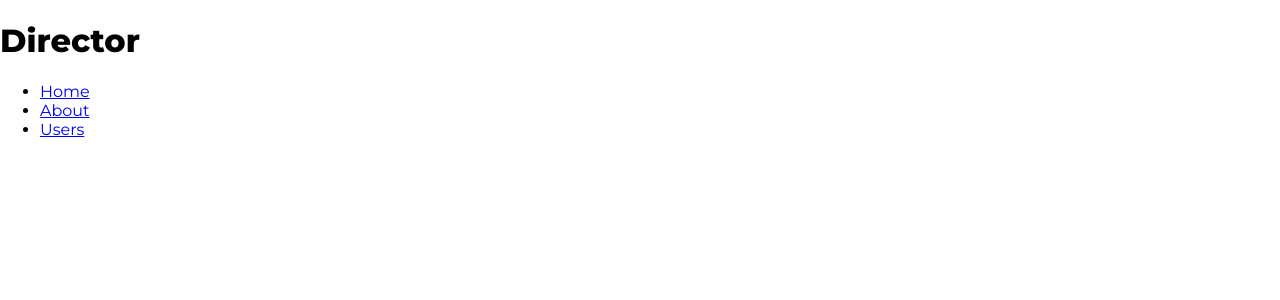
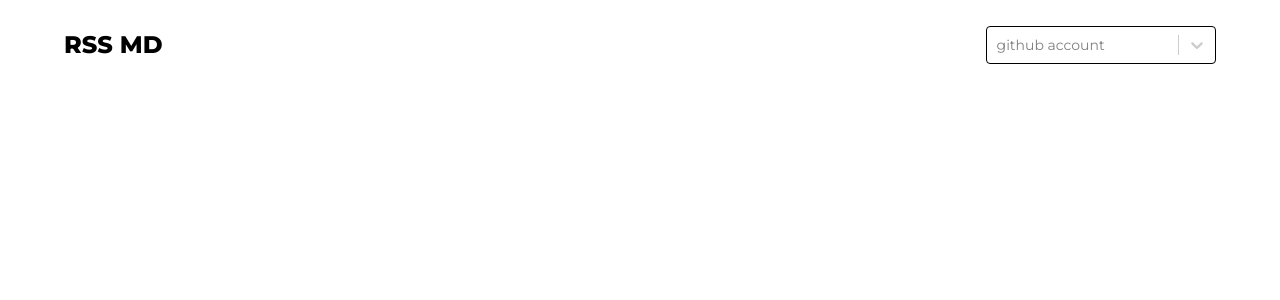
Before and after one commit to uniorunr/mentor-dashboard, a React app in the folder rss-mentor-dashboard/: page / in a window 1280 px wide. Shown: the top 300 px of the page. Built offline with nearby package versions, Linux system fonts and the light colour scheme.

Commit message:
feature: add Navbar component

```diff
--- /dev/null
+++ b/rss-mentor-dashboard/src/components/NavBar/Logo/Logo.css
@@ -0,0 +1,9 @@
+.navbar-logo {
+  margin: 0;
+}
+
+.navbar-logo a {
+  color: black;
+  text-decoration: none;
+  font-weight: bold;
+}
--- /dev/null
+++ b/rss-mentor-dashboard/src/components/NavBar/Logo/Logo.jsx
@@ -0,0 +1,16 @@
+import React from 'react';
+import PropTypes from 'prop-types';
+import './Logo.css';
+
+const Logo = ({ link, brandName }) => (
+  <h1 className="navbar-logo">
+    <a href={link}>{brandName}</a>
+  </h1>
+);
+
+Logo.propTypes = {
+  link: PropTypes.string.isRequired,
+  brandName: PropTypes.string.isRequired,
+};
+
+export default Logo;
--- a/rss-mentor-dashboard/src/components/NavBar/NavBar.css
+++ b/rss-mentor-dashboard/src/components/NavBar/NavBar.css
@@ -0,0 +1,13 @@
+.navbar-container {
+  display: flex;
+  justify-content: center;
+}
+
+.navbar-container .navbar {
+  width: 90%;
+  margin: 2% 0;
+  display: flex;
+  flex-direction: row;
+  justify-content: space-between;
+  align-items: center;
+}
--- a/rss-mentor-dashboard/src/components/NavBar/NavBar.jsx
+++ b/rss-mentor-dashboard/src/components/NavBar/NavBar.jsx
@@ -1,18 +1,14 @@
 import React from 'react';
-import NavBarItem from './NavBarItems/NavBarItem';
+import Logo from './Logo/Logo';
+import UserPicker from './UserPicker/UserPicker';
 import './NavBar.css';
+import mentorsList from '../../utils/parseJSON';
 
 const NavBar = () => (
   <div className="navbar-container">
-    <div className="header-logo">
-      <h1>Director</h1>
-    </div>
-    <nav>
-      <ul>
-        <NavBarItem link="/" name="Home" />
-        <NavBarItem link="/about" name="About" />
-        <NavBarItem link="/users" name="Users" />
-      </ul>
+    <nav className="navbar">
+      <Logo link="/" brandName="RSS MD" />
+      <UserPicker placeholder="github account" options={mentorsList} />
     </nav>
   </div>
 );
--- a/rss-mentor-dashboard/src/components/NavBar/NavBarItems/NavBarItem.jsx
+++ /dev/null
@@ -1,16 +0,0 @@
-import React from 'react';
-import PropTypes from 'prop-types';
-import './NavBarItem.css';
-
-const NavBarItem = ({ link, name }) => (
-  <li>
-    <a href={link}>{name}</a>
-  </li>
-);
-
-NavBarItem.propTypes = {
-  link: PropTypes.string.isRequired,
-  name: PropTypes.string.isRequired,
-};
-
-export default NavBarItem;
--- /dev/null
+++ b/rss-mentor-dashboard/src/components/NavBar/UserPicker/UserPicker.css
@@ -0,0 +1,32 @@
+.user-picker-container {
+  display: flex;
+  align-items: center;
+}
+
+.user-picker-container input {
+  padding: 2% 4%;
+  border: solid #777 1px;
+  outline: none;
+  border-radius: 2px;
+}
+
+.user-picker-container input:focus {
+  border: solid #000 2px;
+}
+
+.react-select-container .react-select__control {
+  border: solid #000 1px;
+  box-shadow: none;
+}
+
+.react-select-container .react-select__control:hover {
+  border: solid #000 1px;
+}
+
+.react-select-container .react-select__control.react-select__control--is-focused {
+  border: solid #000 2px;
+}
+
+.react-select__single-value, .react-select__placeholder {
+  font-size: 14px;
+}
--- /dev/null
+++ b/rss-mentor-dashboard/src/components/NavBar/UserPicker/UserPicker.jsx
@@ -0,0 +1,52 @@
+import React, { Component, Fragment } from 'react';
+import Select from 'react-select';
+import PropTypes from 'prop-types';
+import './UserPicker.css';
+
+const customStyles = {
+  container: provided => ({
+    ...provided,
+    width: '20%',
+    'min-width': 155,
+  }),
+};
+
+class UserPicker extends Component {
+  state = {
+    selectedOption: null,
+  };
+
+  handleChange = (selectedOption) => {
+    this.setState({ selectedOption });
+  }
+
+  render() {
+    const { placeholder, options } = this.props;
+    const { selectedOption } = this.state;
+    return (
+      <Fragment>
+        <Select
+          className="react-select-container"
+          classNamePrefix="react-select"
+          placeholder={placeholder}
+          value={selectedOption}
+          onChange={this.handleChange}
+          options={options}
+          styles={customStyles}
+        />
+      </Fragment>
+    );
+  }
+}
+
+UserPicker.propTypes = {
+  placeholder: PropTypes.string.isRequired,
+  options: PropTypes.arrayOf(
+    PropTypes.shape({
+      value: PropTypes.string,
+      label: PropTypes.string,
+    }),
+  ).isRequired,
+};
+
+export default UserPicker;
```
Also changed, not shown: rss-mentor-dashboard/src/components/NavBar/NavBarItems/NavBarItem.css (deleted), 2 other files (tests, documents, lock files or other folders).
